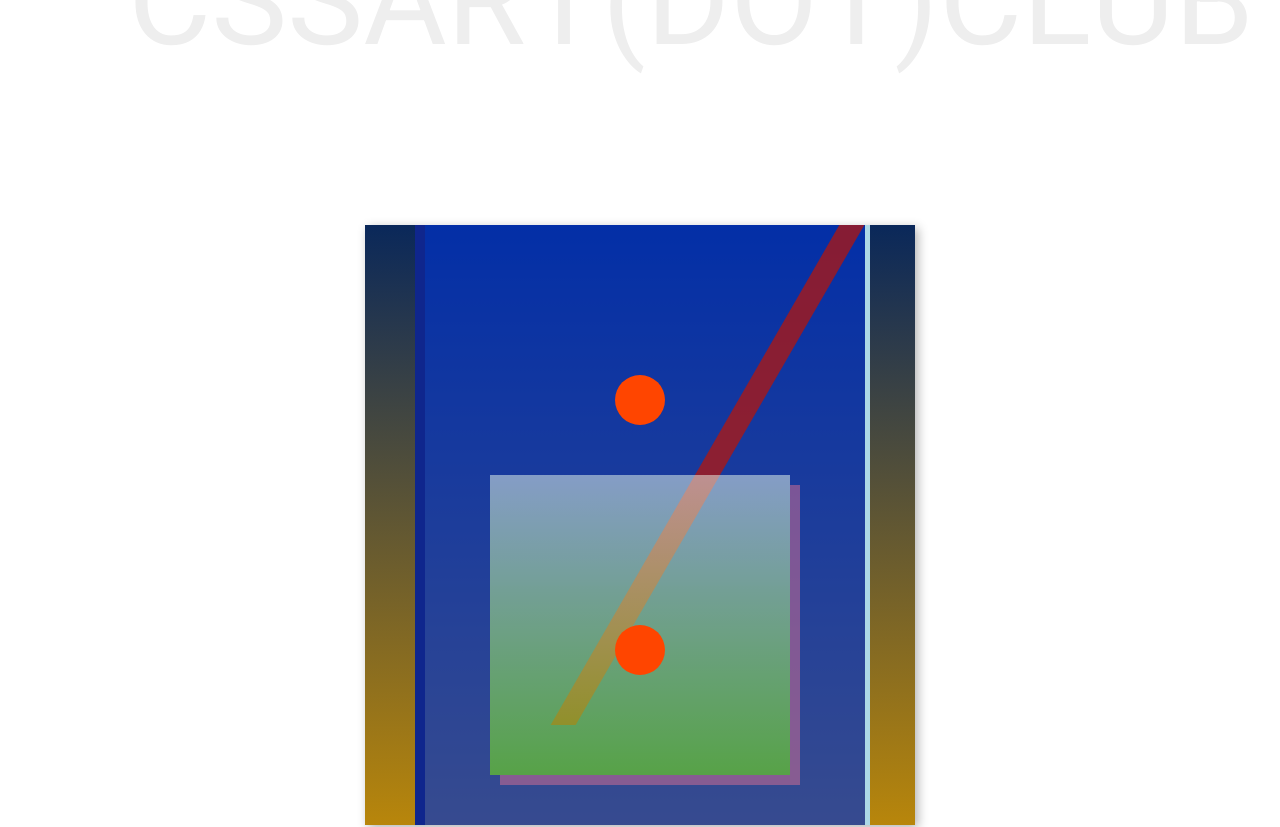
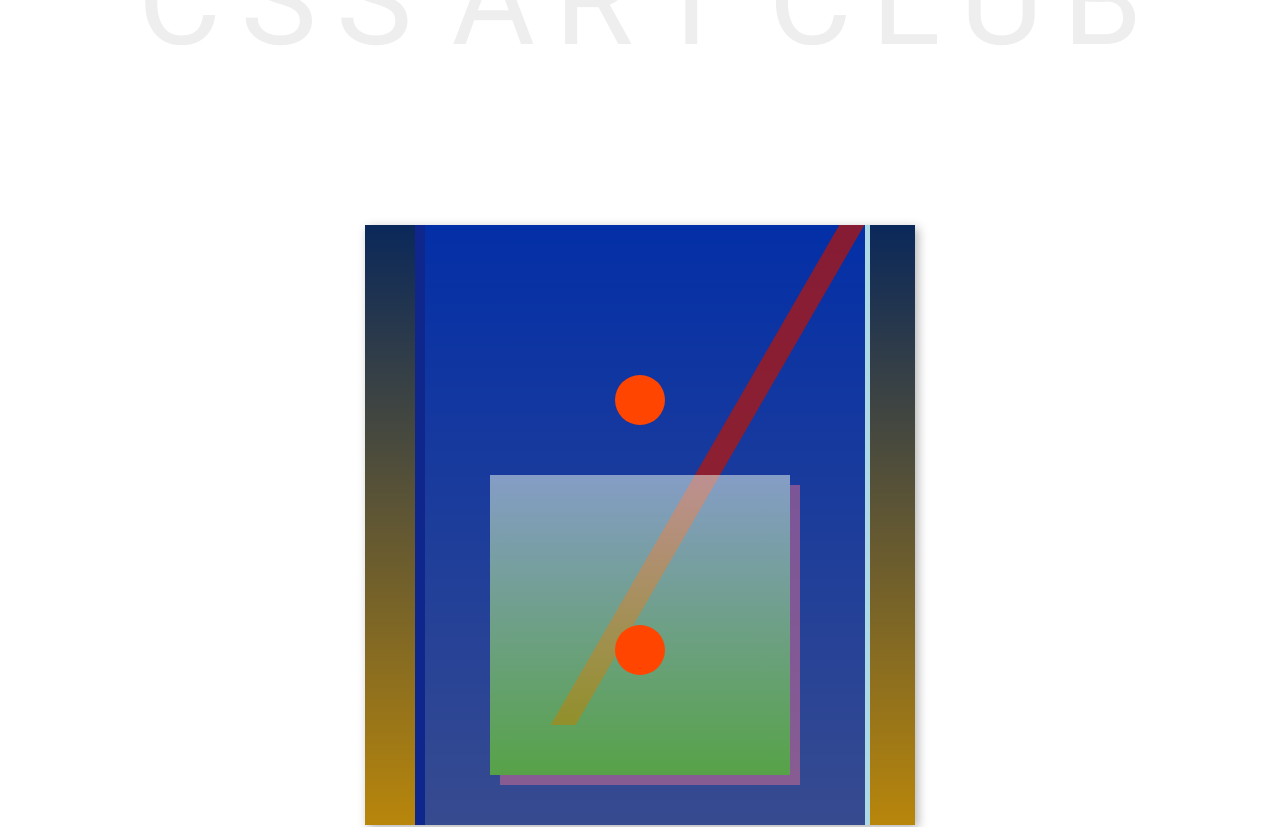
Before and after one commit to alightedlamp/CSSART.CLUB, a React app: page / in a window 1280 px wide. Shown: the top 827 px of the page. Built offline with nearby package versions, Linux system fonts and the light colour scheme.

Commit message:
Update header and footer styles

```diff
--- a/src/components/Footer.js
+++ b/src/components/Footer.js
@@ -6,6 +6,7 @@ class Footer extends Component {
       <footer>
         <div className="footer">
           <div className="letter">A</div>
+          <div className="spacer" />
           <div className="letter">P</div>
           <div className="letter">R</div>
           <div className="letter">O</div>
@@ -13,14 +14,17 @@ class Footer extends Component {
           <div className="letter">E</div>
           <div className="letter">C</div>
           <div className="letter">T</div>
+          <div className="spacer" />
           <div className="letter">B</div>
           <div className="letter">Y</div>
+          <div className="spacer" />
           <div className="letter">P</div>
           <div className="letter">H</div>
           <div className="letter">I</div>
           <div className="letter">L</div>
           <div className="letter">I</div>
           <div className="letter">P</div>
+          <div className="spacer" />
           <div className="letter">H</div>
           <div className="letter">A</div>
           <div className="letter">R</div>
--- a/src/components/Header.js
+++ b/src/components/Header.js
@@ -15,6 +15,7 @@ class Header extends Component {
             <div className="letter" id="letter-3">
               S
             </div>
+            <div className="spacer" />
             <div className="letter" id="letter-4">
               A
             </div>
@@ -24,21 +25,7 @@ class Header extends Component {
             <div className="letter" id="letter-6">
               T
             </div>
-            <div className="letter" id="letter-7">
-              (
-            </div>
-            <div className="letter" id="letter-8">
-              D
-            </div>
-            <div className="letter" id="letter-9">
-              O
-            </div>
-            <div className="letter" id="letter-10">
-              T
-            </div>
-            <div className="letter" id="letter-11">
-              )
-            </div>
+            <div className="spacer" />
             <div className="letter" id="letter-12">
               C
             </div>
```
